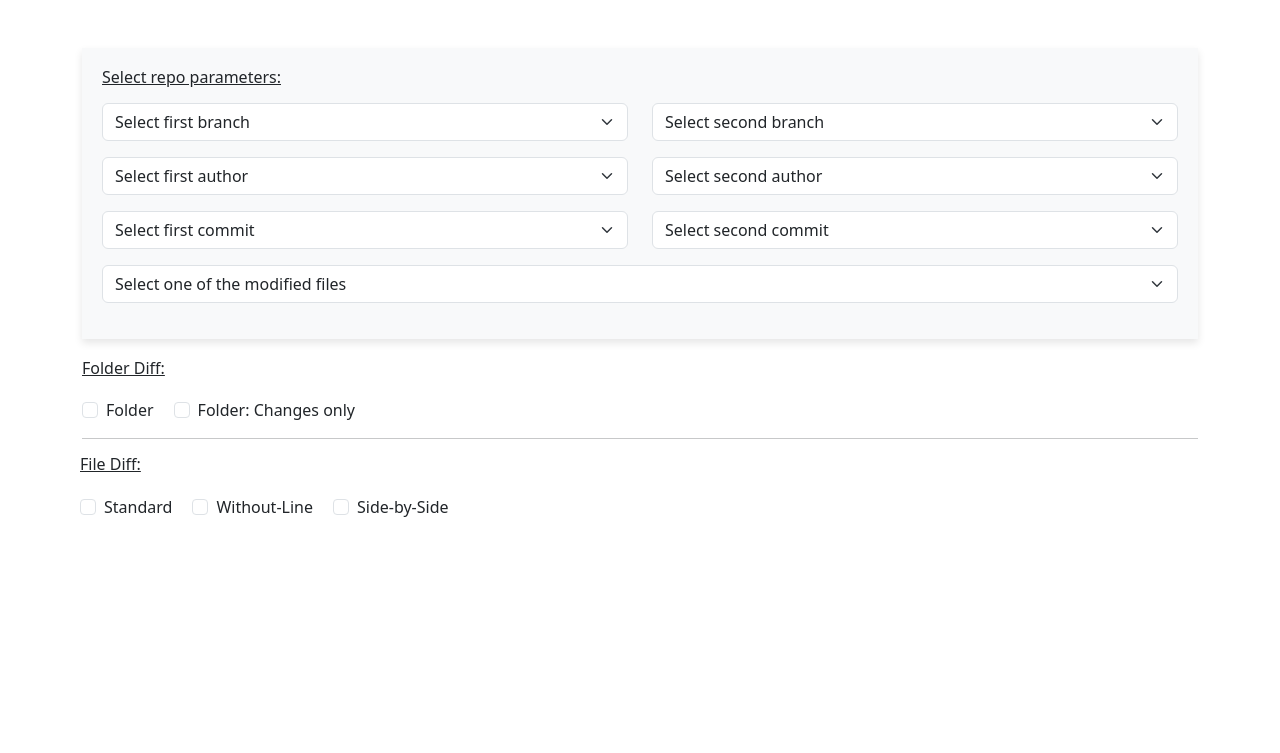
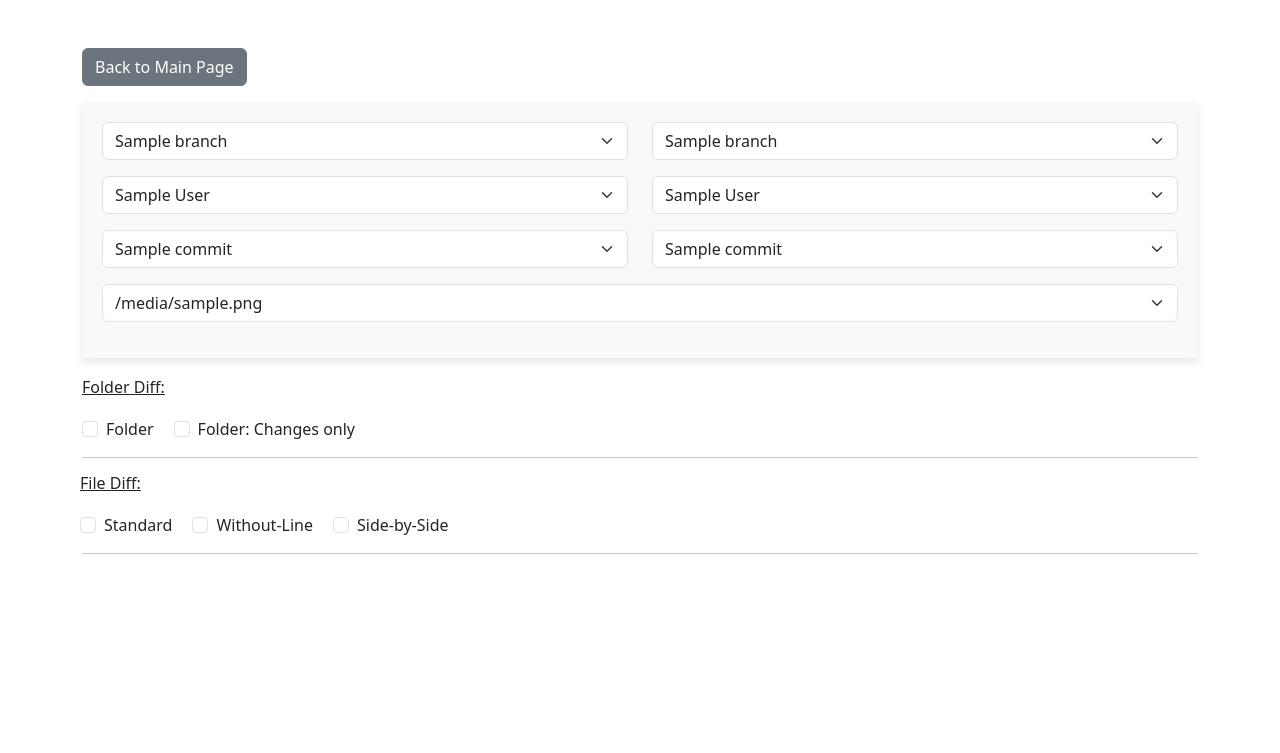
Before and after one commit to maddytae/gitexplorer, a Flask app: template templates/repo.html in a window 1280 px wide. Shown: the top 753 px of the page. Before the commit the page ends 517 px from the top, so only its background shows below. Run offline with Flask 3, Linux system fonts and the light colour scheme; the template is opened without the code that fills it: most values are stand-ins (such as "Sample title", 1, 10 or a date in 2020).

Commit message:
bunch of minor changes

```diff
--- a/app/main_route.py
+++ b/app/main_route.py
@@ -142,9 +142,9 @@ def main():
             output_path2 = os.path.join(main_diff_dir, 'no_line.html')
             output_path3 = os.path.join(main_diff_dir, 'side_by_side.html')
 
-            command1 = f"git -C {main_diff_dir} diff -U10000 {filename1} {filename2}  |delta --line-numbers | ansifilter --encoding=UTF-8 --html"
-            command2 = f"git -C {main_diff_dir} diff -U10000 {filename1} {filename2}  |delta  | ansifilter --encoding=UTF-8 --html"
-            command3 = f"git -C {main_diff_dir} diff -U10000 {filename1} {filename2}  |delta --width=150 --side-by-side | ansifilter --encoding=UTF-8 --html"
+            command1 = f"git -C {main_diff_dir} diff -w -U10000 {filename1} {filename2}  |delta --line-numbers | ansifilter --encoding=UTF-8 --html"
+            command2 = f"git -C {main_diff_dir} diff -w -U10000 {filename1} {filename2}  |delta  | ansifilter --encoding=UTF-8 --html"
+            command3 = f"git -C {main_diff_dir} diff -w -U10000 {filename1} {filename2}  |delta --width=150 --side-by-side | ansifilter --encoding=UTF-8 --html"
 
             with open(output_path1, 'w') as file:
                 subprocess.run(command1, shell=True, stdout=file, check=True)
--- a/app/repo_route.py
+++ b/app/repo_route.py
@@ -73,9 +73,9 @@ def repo(repo_name):
             output_path4 = os.path.join(diff_path, 'no_line.html')
             output_path5 = os.path.join(diff_path, 'side_by_side.html')
 
-            command3 = f"git -C {repo_path} diff -U10000 {selected_commit1} {selected_commit2} {selected_filePath} |delta --line-numbers | ansifilter --encoding=UTF-8 --html"
-            command4 = f"git -C {repo_path} diff -U10000 {selected_commit1} {selected_commit2} {selected_filePath}|delta  | ansifilter --encoding=UTF-8 --html"
-            command5 = f"git -C {repo_path} diff -U10000 {selected_commit1} {selected_commit2} {selected_filePath}|delta --width=150 --side-by-side | ansifilter --encoding=UTF-8 --html"
+            command3 = f"git -C {repo_path} diff -w -U10000 {selected_commit1} {selected_commit2} {selected_filePath} |delta --line-numbers | ansifilter --encoding=UTF-8 --html"
+            command4 = f"git -C {repo_path} diff -w -U10000 {selected_commit1} {selected_commit2} {selected_filePath}|delta  | ansifilter --encoding=UTF-8 --html"
+            command5 = f"git -C {repo_path} diff -w -U10000 {selected_commit1} {selected_commit2} {selected_filePath}|delta --width=150 --side-by-side | ansifilter --encoding=UTF-8 --html"
 
             with open(output_path3, 'w') as file:
                 subprocess.run(command3, shell=True, stdout=file, check=True)
--- a/templates/dropdown.html
+++ b/templates/dropdown.html
@@ -1,111 +1,58 @@
 <!-- Row for Branch Dropdowns -->
 <div class="row mb-3">
-
-    <div class="row mb-3">
-        <!-- Heading for the Diff Type with reduced margin -->
-        <div class="col-md-12">
-            <h6 class="heading-margin" style="text-decoration: underline;">Select repo parameters:</h6>
-        </div>
-    </div>
-
-    <!-- Select First Branch Dropdown -->
     <div class="col-md-6">
-
         <select class="form-select" name="branch1" id="branch1" onchange="this.form.submit()">
-            <option value="" {% if not selected_branch1 %}selected{% endif %}>Select first branch</option>
+            <option value="" {% if not selected_branch1 and branches|length != 1 %}selected{% endif %}>Select first branch</option>
             {% for branch in branches %}
-            <option value="{{ branch }}" {% if branch == selected_branch1 %}selected{% endif %}>{{ branch }}</option>
+            <option value="{{ branch }}" {% if branch == selected_branch1 or branches|length == 1 %}selected{% endif %}>{{ branch }}</option>
             {% endfor %}
         </select>
     </div>
-    <!-- Select Second Branch Dropdown -->
     <div class="col-md-6">
-
         <select class="form-select" name="branch2" id="branch2" onchange="this.form.submit()">
-            <option value="" {% if not selected_branch2 %}selected{% endif %}>Select second branch</option>
+            <option value="" {% if not selected_branch2 and branches|length != 1 %}selected{% endif %}>Select second branch</option>
             {% for branch in branches %}
-            <option value="{{ branch }}" {% if branch == selected_branch2 %}selected{% endif %}>{{ branch }}</option>
+            <option value="{{ branch }}" {% if branch == selected_branch2 or branches|length == 1 %}selected{% endif %}>{{ branch }}</option>
             {% endfor %}
         </select>
     </div>
 </div>
 
-
-
-
-
-
-
-
 <!-- Row for Author Dropdowns -->
 <div class="row mb-3">
-    <!-- Select First Author Dropdown -->
     <div class="col-md-6">
-
         <select class="form-select" name="author1" id="author1" onchange="this.form.submit()">
-            <option value="" {% if not selected_author1 %}selected{% endif %}>Select first author</option>
+            <option value="" {% if not selected_author1 and authors1|length != 1 %}selected{% endif %}>Select first author</option>
             {% for author in authors1 %}
-            <option value="{{ author }}" {% if author == selected_author1 %}selected{% endif %}>{{ author }}</option>
+            <option value="{{ author }}" {% if author == selected_author1 or authors1|length == 1 %}selected{% endif %}>{{ author }}</option>
             {% endfor %}
         </select>
     </div>
-    <!-- Select Second Author Dropdown -->
     <div class="col-md-6">
-
         <select class="form-select" name="author2" id="author2" onchange="this.form.submit()">
-            <option value="" {% if not selected_author2 %}selected{% endif %}>Select second author</option>
+            <option value="" {% if not selected_author2 and authors2|length != 1 %}selected{% endif %}>Select second author</option>
             {% for author in authors2 %}
-            <option value="{{ author }}" {% if author == selected_author2 %}selected{% endif %}>{{ author }}</option>
+            <option value="{{ author }}" {% if author == selected_author2 or authors2|length == 1 %}selected{% endif %}>{{ author }}</option>
             {% endfor %}
         </select>
     </div>
 </div>
 
-
-
-
-
-
-
-
-
-
-
-
-
-
-
-
-
-
-
-
-
-
-
-
-
-
-
 <!-- Row for Commit Dropdowns -->
 <div class="row mb-3">
-    <!-- Select First Commit Dropdown -->
     <div class="col-md-6">
-
         <select class="form-select" name="commit1" id="commit1" onchange="this.form.submit()">
-            <option value="" {% if not selected_commit1 %}selected{% endif %}>Select first commit</option>
+            <option value="" {% if not selected_commit1 and commits1|length != 1 %}selected{% endif %}>Select first commit</option>
             {% for commit in commits1 %}
-            <option value="{{ commit }}" {% if commit == selected_commit1 %}selected{% endif %}>{{ commit }}</option>
+            <option value="{{ commit }}" {% if commit == selected_commit1 or commits1|length == 1 %}selected{% endif %}>{{ commit }}</option>
             {% endfor %}
         </select>
     </div>
-    <!-- Select Second Commit Dropdown -->
     <div class="col-md-6">
-
         <select class="form-select" name="commit2" id="commit2" onchange="this.form.submit()">
-            <option value="" {% if not selected_commit2 %}selected{% endif %}>Select second commit</option>
+            <option value="" {% if not selected_commit2 and commits2|length != 1 %}selected{% endif %}>Select second commit</option>
             {% for commit in commits2 %}
-            <option value="{{ commit }}" {% if commit == selected_commit2 %}selected{% endif %}>{{ commit }}</option>
+            <option value="{{ commit }}" {% if commit == selected_commit2 or commits2|length == 1 %}selected{% endif %}>{{ commit }}</option>
             {% endfor %}
         </select>
     </div>
@@ -114,11 +61,10 @@
 <!-- Row for File Path Dropdown -->
 <div class="row mb-3">
     <div class="col-md-12">
-
         <select class="form-select" name="filePath" id="filePath" onchange="this.form.submit()">
-        <option value="" {% if not selected_filePath %}selected{% endif %}>Select one of the modified files</option>
+            <option value="" {% if not selected_filePath and filePaths|length != 1 %}selected{% endif %}>Select one of the modified files</option>
             {% for filePath in filePaths %}
-        <option value="{{ filePath }}" {% if filePath == selected_filePath %}selected{% endif %}>{{ filePath }}</option>
+            <option value="{{ filePath }}" {% if filePath == selected_filePath or filePaths|length == 1 %}selected{% endif %}>{{ filePath }}</option>
             {% endfor %}
         </select>
     </div>
--- a/templates/repo.html
+++ b/templates/repo.html
@@ -4,6 +4,12 @@
 
 {% block body %}
 <div class="container mt-5">
+    <!-- Back to Main Page Link -->
+    <div class="mb-3">
+        <!-- Update the route name in url_for -->
+        <a href="{{ url_for('main.main') }}" class="btn btn-secondary">Back to Main Page</a>
+    </div>
+
     <div class="custom-bg">
         <form method="post" action="{{ url_for_repo }}">
             {% include 'dropdown.html' %}
@@ -19,17 +25,12 @@
             <div class="file-checkboxes">
                 {% include 'checkbox_files.html' %}
             </div>
-
-
+            <hr> <!-- Horizontal Divider -->
         </div>
     </div>
 
-
-</div>
-
-<div class="iframe-container">
-    <!-- <iframe id="diffFrame" width="100%" height="600px" style="border:none; display: none;"></iframe> -->
-    <iframe id="diffFrame" width="100%" height="600px"></iframe>
-
+    <div class="iframe-container">
+        <iframe id="diffFrame" width="100%" height="600px"></iframe>
+    </div>
 </div>
 {% endblock %}
```
Also changed, not shown: templates/main.html (+8 -32 lines). Lines whose indentation alone changed are shown as unchanged.
